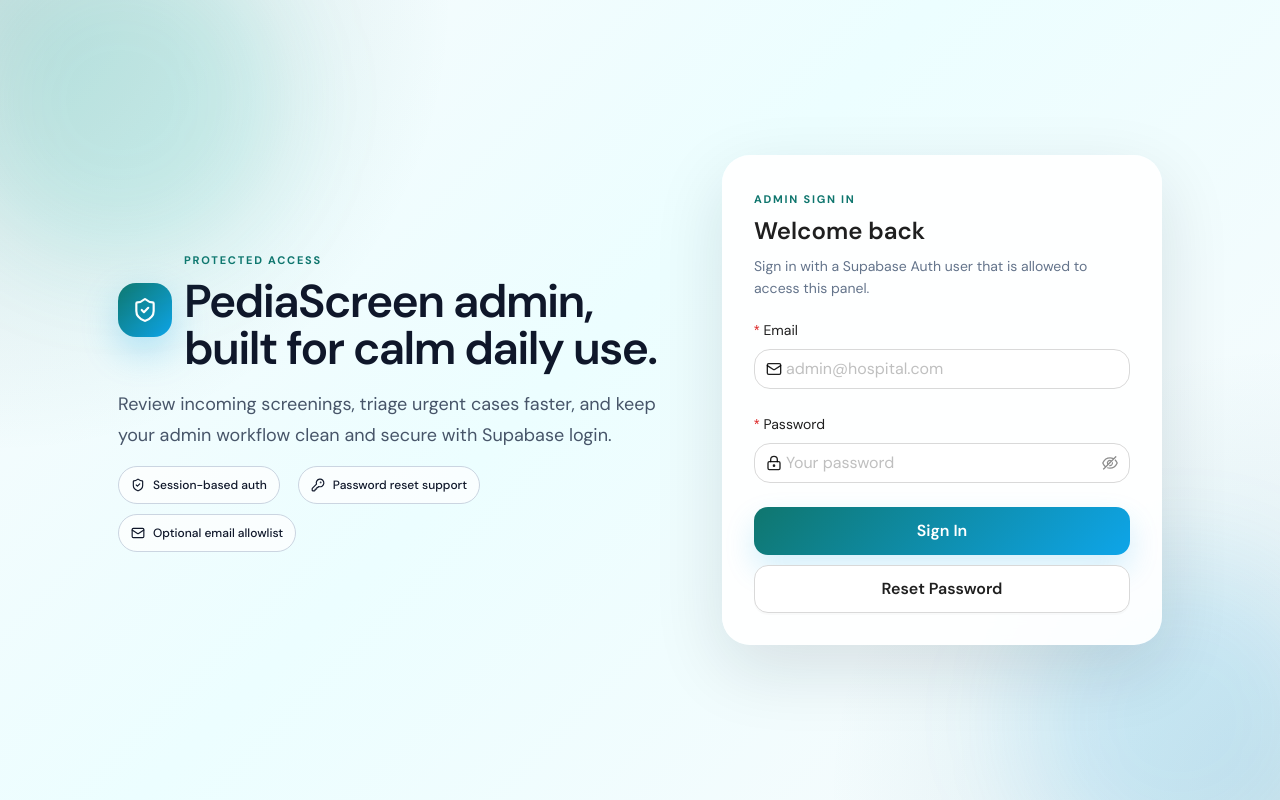
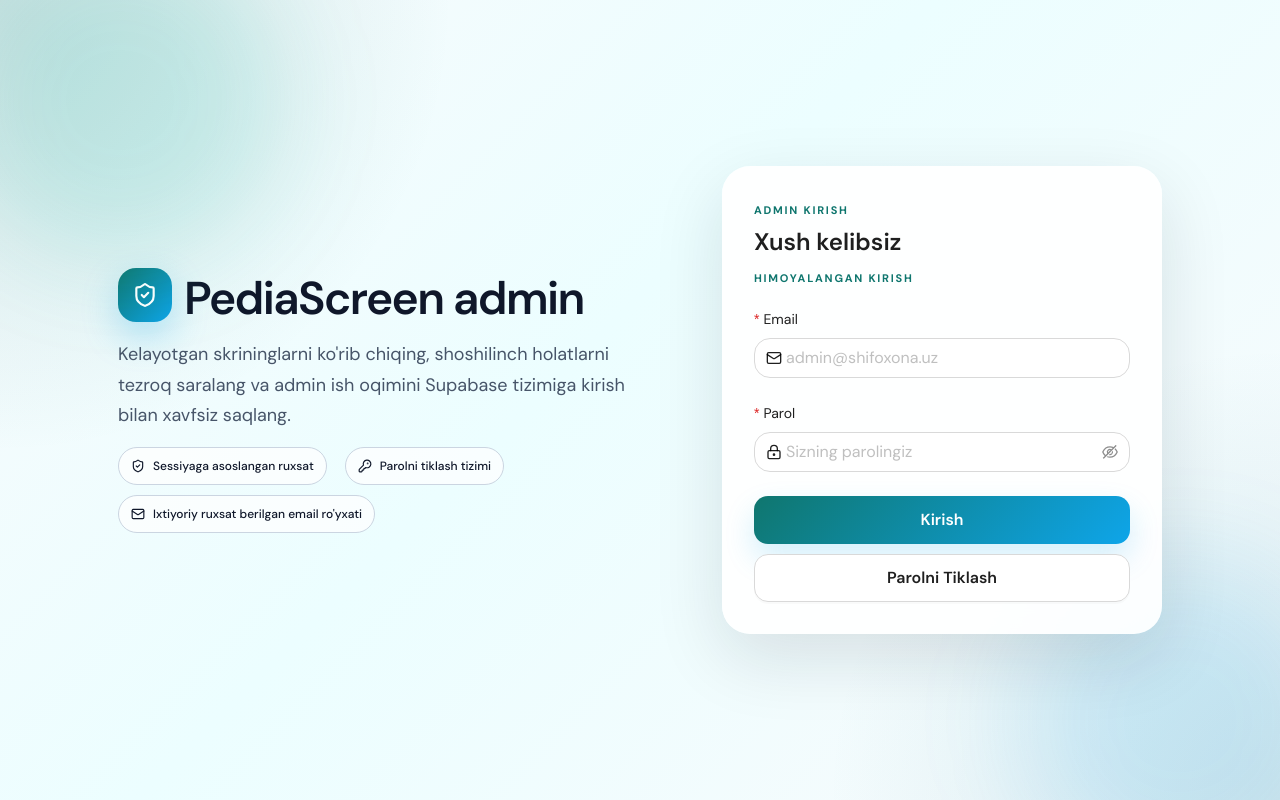
Before and after one commit to abdulbositsobitjonov007/ai_med_admin, a React (Vite) app: page / in a window 1280 px wide. Built offline with nearby package versions, Linux system fonts and the light colour scheme.

Commit message:
adding final changes

```diff
--- a/src/App.jsx
+++ b/src/App.jsx
@@ -134,16 +134,16 @@
 
       if (!isUserAuthorized(data.user)) {
         await supabase.auth.signOut();
-        throw new Error("This account is not allowed to access the admin panel.");
+        throw new Error("Bu akkauntga admin paneliga kirishga ruxsat yo'q.");
       }
 
       notification.success({
-        message: "Signed in",
-        description: "Welcome back. Live dashboard access is ready.",
+        message: "Tizimga kirildi",
+        description: "Xush kelibsiz. Jonli boshqaruv paneli ishlatishga tayyor.",
         placement: "topRight",
       });
     } catch (error) {
-      setErrorMessage(error.message || "Unable to sign in with those credentials.");
+      setErrorMessage(error.message || "Ushbu ma'lumotlar bilan kirib bo'lmadi.");
     } finally {
       setSubmitting(false);
     }
@@ -155,7 +155,7 @@
     const email = form.getFieldValue("email")?.trim().toLowerCase();
 
     if (!email) {
-      setErrorMessage("Enter your email first, then use reset password.");
+      setErrorMessage("Avval emailingizni kiriting, so'ngra parolni tiklashdan foydalaning.");
       return;
     }
 
@@ -170,12 +170,12 @@
       if (error) throw error;
 
       notification.success({
-        message: "Reset email sent",
-        description: "Check your inbox for the password reset link.",
+        message: "Tiklash havolasi yuborildi",
+        description: "Parolni tiklash havolasi uchun pochta qutingizni tekshiring.",
         placement: "topRight",
       });
     } catch (error) {
-      setErrorMessage(error.message || "Could not send reset email.");
+      setErrorMessage(error.message || "Tiklash uchun elektron pochta yuborib bo'lmadi.");
     } finally {
       setResetting(false);
     }
@@ -206,7 +206,7 @@
                 <ShieldCheck size={26} color="#fff" />
               </div>
               <div>
-                <Text style={styles.eyebrow}>Protected Access</Text>
+
                 <Title
                   level={1}
                   style={{
@@ -215,9 +215,7 @@
                     letterSpacing: isMobile ? "-1.2px" : "-1.6px",
                   }}
                 >
-                  {isMobile
-                    ? "PediaScreen admin"
-                    : "PediaScreen admin, built for calm daily use."}
+                  PediaScreen admin
                 </Title>
               </div>
             </Space>
@@ -225,22 +223,21 @@
             {!isMobile && (
               <>
                 <Text style={styles.heroText}>
-                  Review incoming screenings, triage urgent cases faster, and keep
-                  your admin workflow clean and secure with Supabase login.
+                  Kelayotgan skrininglarni ko'rib chiqing, shoshilinch holatlarni tezroq saralang va admin ish oqimini Supabase tizimiga kirish bilan xavfsiz saqlang.
                 </Text>
 
                 <Space wrap size={[10, 10]}>
                   <Tag style={styles.heroTag}>
                     <ShieldCheck size={14} />
-                    Session-based auth
+                    Sessiyaga asoslangan ruxsat
                   </Tag>
                   <Tag style={styles.heroTag}>
                     <KeyRound size={14} />
-                    Password reset support
+                    Parolni tiklash tizimi
                   </Tag>
                   <Tag style={styles.heroTag}>
                     <Mail size={14} />
-                    Optional email allowlist
+                    Ixtiyoriy ruxsat berilgan email ro'yxati
                   </Tag>
                 </Space>
               </>
@@ -255,14 +252,11 @@
         >
           <Space direction="vertical" size={20} style={{ width: "100%" }}>
             <div>
-              <Text style={styles.eyebrow}>Admin Sign In</Text>
+              <Text style={styles.eyebrow}>Admin Kirish</Text>
               <Title level={3} style={{ marginTop: 6, marginBottom: 8 }}>
-                Welcome back
+                Xush kelibsiz
               </Title>
-              <Text style={{ color: "#64748b" }}>
-                Sign in with a Supabase Auth user that is allowed to access this
-                panel.
-              </Text>
+              <Text style={styles.eyebrow}>Himoyalangan kirish</Text>
             </div>
 
 
@@ -280,25 +274,25 @@
               <Form.Item
                 name="email"
                 label="Email"
-                rules={[{ required: true, message: "Enter your admin email." }]}
+                rules={[{ required: true, message: "Admin emailingizni kiriting." }]}
               >
                 <Input
                   size="large"
                   prefix={<Mail size={16} />}
-                  placeholder="admin@hospital.com"
+                  placeholder="admin@shifoxona.uz"
                   autoComplete="email"
                 />
               </Form.Item>
 
               <Form.Item
                 name="password"
-                label="Password"
-                rules={[{ required: true, message: "Enter your password." }]}
+                label="Parol"
+                rules={[{ required: true, message: "Parolingizni kiriting." }]}
               >
                 <Input.Password
                   size="large"
                   prefix={<LockKeyhole size={16} />}
-                  placeholder="Your password"
+                  placeholder="Sizning parolingiz"
                   autoComplete="current-password"
                 />
               </Form.Item>
@@ -312,7 +306,7 @@
                   block
                   style={styles.primaryButton}
                 >
-                  Sign In
+                  Kirish
                 </Button>
                 <Button
                   type="default"
@@ -322,7 +316,7 @@
                   block
                   style={styles.secondaryButton}
                 >
-                  Reset Password
+                  Parolni Tiklash
                 </Button>
               </Space>
             </Form>
@@ -368,8 +362,8 @@
       if (currentSession?.user && !isUserAuthorized(currentSession.user)) {
         await supabase.auth.signOut();
         notification.error({
-          message: "Access denied",
-          description: "This account is not permitted to use the admin panel.",
+          message: "Kirish rad etildi",
+          description: "Bu akkauntga admin paneliga kirishga ruxsat yo'q.",
           placement: "topRight",
         });
         setSession(null);
@@ -390,8 +384,8 @@
         await supabase.auth.signOut();
         setSession(null);
         notification.error({
-          message: "Access denied",
-          description: "This account is not permitted to use the admin panel.",
+          message: "Kirish rad etildi",
+          description: "Bu akkauntga admin paneliga kirishga ruxsat yo'q.",
           placement: "topRight",
         });
         return;
@@ -411,8 +405,8 @@
   const handleSignOut = async () => {
     await supabase.auth.signOut();
     notification.info({
-      message: "Signed out",
-      description: "Your admin session has been closed.",
+      message: "Tizimdan chiqildi",
+      description: "Sizning admin sessiyangiz yopildi.",
       placement: "topRight",
     });
   };
@@ -485,7 +479,7 @@
 // Defines glowing background effects, card styles, and button gradients.
 // ============================================================================
 const styles = {
-  resShell:{
+  resShell: {
     display: "flex",
     gap: 32,
     padding: "40px 32px",
@@ -541,6 +535,9 @@
     lineHeight: 1.04,
     letterSpacing: "-1.6px",
     color: "#0f172a",
+    display: "flex",
+    alignItems: "center",
+    gap: "10px",
   },
   heroText: {
     fontSize: 18,
```
Also changed, not shown: components/AdminPanel.jsx (+143 -69 lines).
